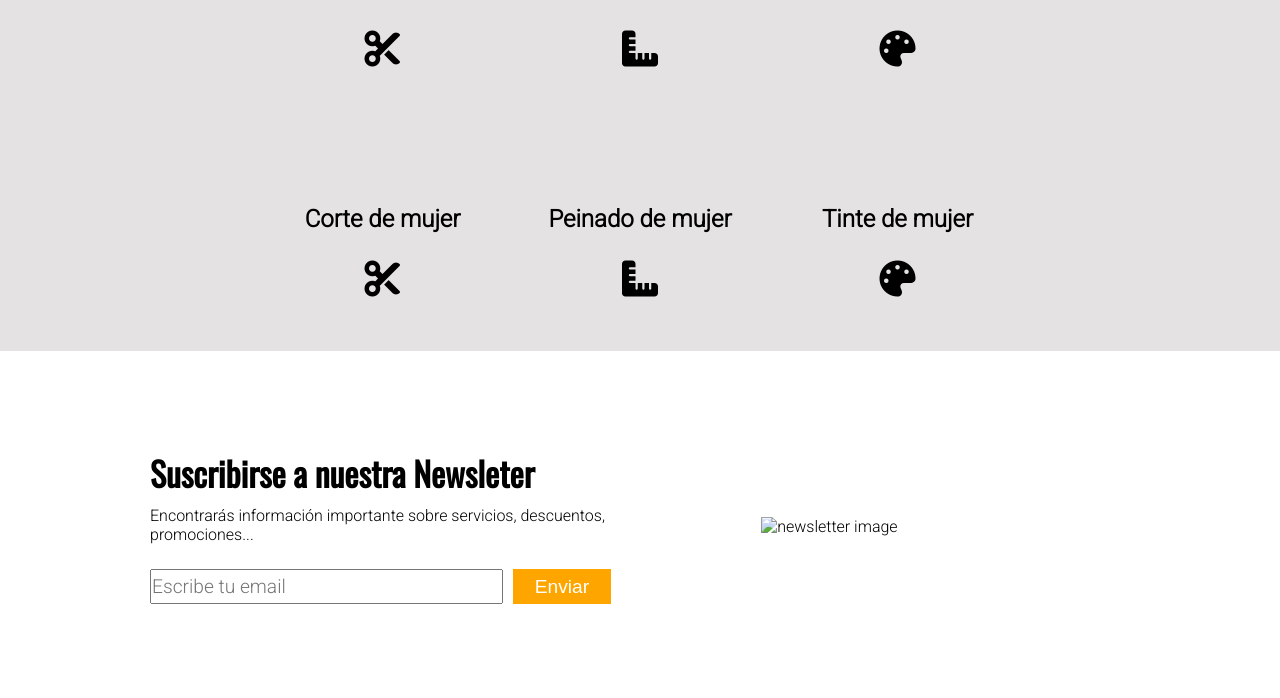
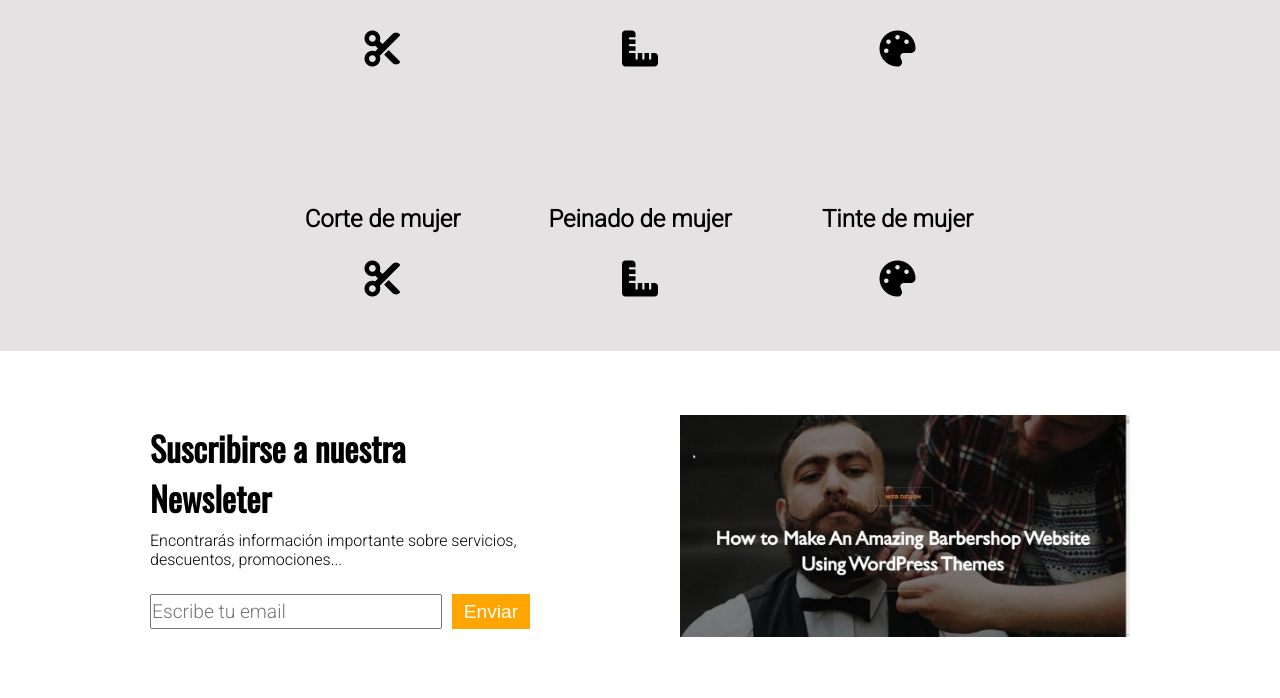
Before and after one commit to BobyKW/portfolio, a plain HTML site: page index.html in a window 1280 px wide. Shown: the part 1469-2167 px from the top of the page. Drawn offline with nearby package versions, Linux system fonts and the light colour scheme; the site is published under a folder, as on GitHub Pages, so addresses that start at the root find nothing; a script that the page names is missing.

Commit message:
mejora salida fotos

```diff
--- a/index.html
+++ b/index.html
@@ -100,7 +100,7 @@
                     </div>
                 </form>
             </div>
-            <img src="/img/OV5MnSc-1024x505-1.jpeg" alt="newsletter image">
+            <img src="img/OV5MnSc-1024x505-1.jpeg" alt="newsletter image">
         </section>
 
     </main>
```
